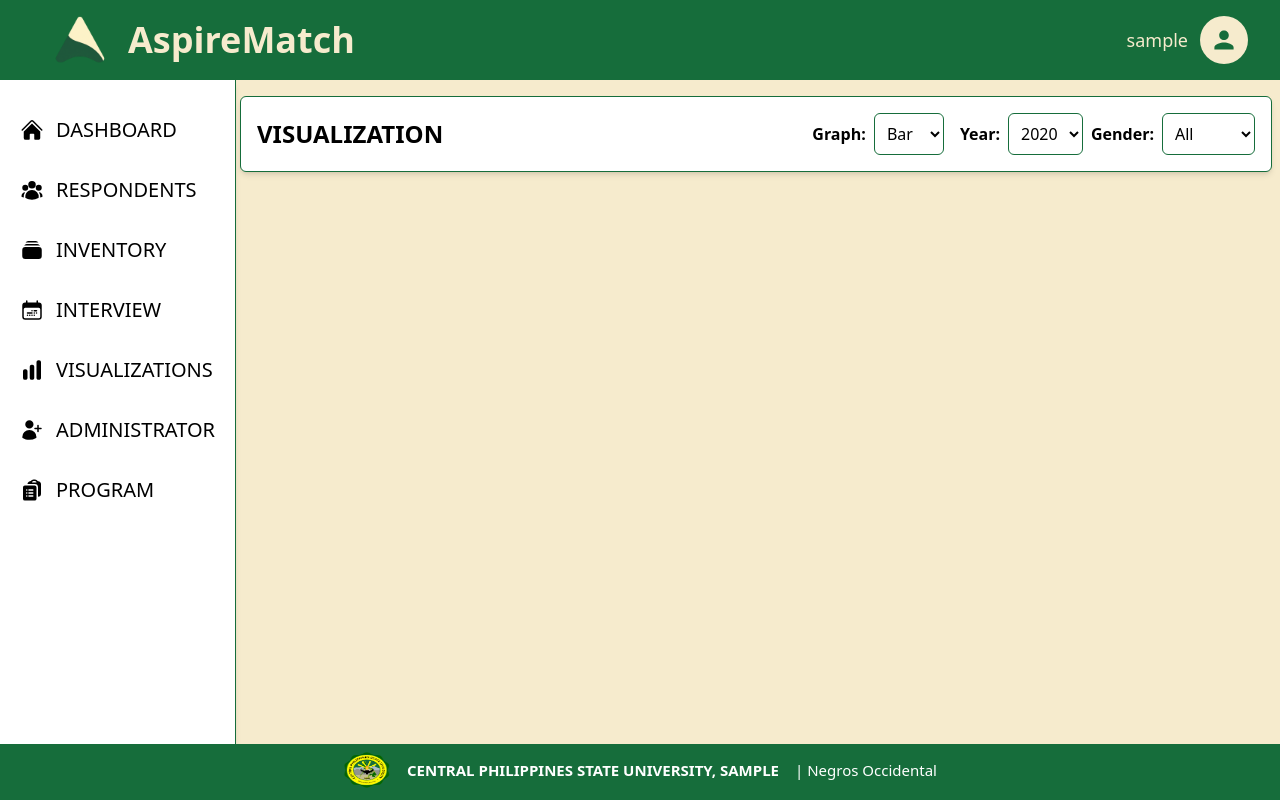
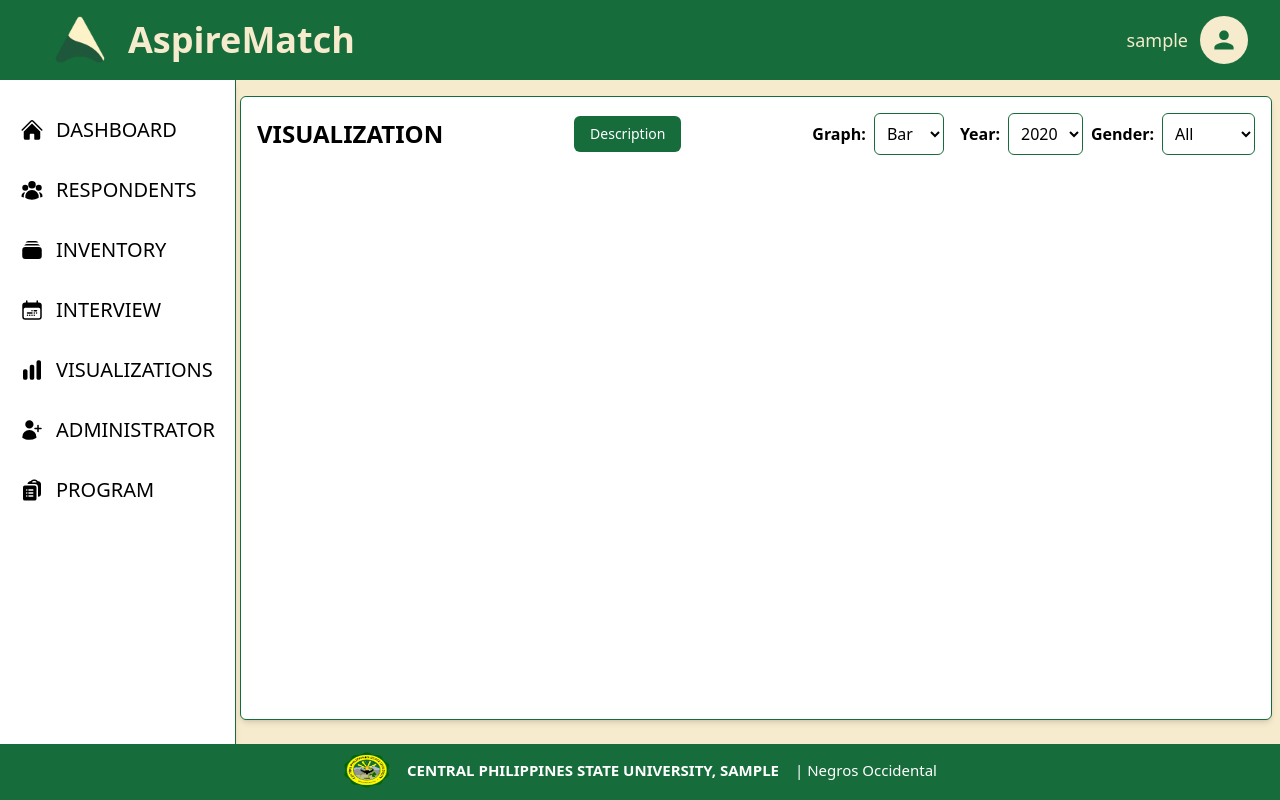
Before and after one commit to hrtzkn/aspirematch, a Flask app: template frontend/templates/admin/visualization.html in a window 1280 px wide. Run offline with Flask 2, Linux system fonts and the light colour scheme; the template is opened without the code that fills it: most values are stand-ins (such as "Sample title", 1, 10 or a date in 2020); style sheets or scripts are compiled from the project's sources; some libraries are stand-ins or nearby versions.

Commit message:
visual modify

```diff
--- a/frontend/templates/admin/visualization.html
+++ b/frontend/templates/admin/visualization.html
@@ -16,12 +16,15 @@
 
 <!-- MAIN -->
 <div class="flex flex-1">
-<main class="ml-60 mr-2 flex-1 mt-24 mb-20">
+<main class="ml-60 mr-2 p-4 flex-1 mt-24 mb-20 bg-white shadow-md rounded-md border border-[#166D3B]">
 
     <!-- HEADER -->
-    <div class="bg-white p-4 shadow-md rounded-md border border-[#166D3B] flex justify-between items-center">
+    <div class=" flex justify-between items-center">
         <h1 class="text-2xl font-bold">VISUALIZATION</h1>
-
+        <button onclick="openLetterDescription()"
+                            class=" text-sm bg-[#166D3B] text-white px-4 py-2 rounded-md hover:bg-green-800">
+                        Description
+                    </button>
         <div class="flex items-center gap-4">
             <!-- GRAPH TYPE -->
             <div>
@@ -88,33 +91,49 @@
     {{ letter_descriptions | tojson }}
 </script>
 
+<script id="all-programs-json" type="application/json">
+  {{ all_programs | tojson }}
+</script>
+
 <script>
 /* ================== GLOBAL ================== */
 let chartInstances = [];
 let redrawCallbacks = [];
 
+const LETTER_DESCRIPTIONS = JSON.parse(document.getElementById("letter-desc-data").textContent);
 const allData = JSON.parse(document.getElementById("data-json").textContent);
-const ALL_PROGRAMS = {{ all_programs | tojson | safe }};
+const ALL_PROGRAMS = JSON.parse(document.getElementById("all-programs-json").textContent);
 const ALL_LETTERS = Array.from({length: 18}, (_, i) => String.fromCharCode(65 + i));
 
-/* ================== LABEL WRAP ================== */
-function wrapLabel(label, maxChars = 20) {
-    if (!label) return '';
-    if (label.length <= maxChars) return label;
+function wrapLabel(label, maxChars = 15) {
+    if (!label) return [''];
+    if (label.length <= maxChars) return [label];
     const regex = new RegExp(`.{1,${maxChars}}`, 'g');
-    return label.match(regex).join('\n'); // line breaks
+    return label.match(regex); // returns array of lines
 }
 
-/* ================== CHART FACTORY ================== */
-function renderChart(ctx, type, labels, data, colors, label) {
+function getChartLabels(labels, isProgramChart, type) {
+    if (type === "pie") {
+        // Pie chart: join label into a single line or truncate
+        return labels.map(l => Array.isArray(l) ? l.join(' ') : l);
+    } else if (isProgramChart) {
+        // Bar/Line chart: keep multi-line array for bottom axis
+        return labels;
+    }
+    return labels;
+}
+
+function renderChart(ctx, type, labels, data, colors, label, isProgramChart = false) {
+    const chartLabels = getChartLabels(labels, isProgramChart, type);
+
     return new Chart(ctx, {
         type,
         data: {
-            labels,
+            labels: chartLabels,
             datasets: [{
-                label,
+                label: '', // remove dataset label to avoid redundancy
                 data,
-                backgroundColor: type === "pie" ? colors : colors,
+                backgroundColor: colors,
                 borderColor: colors,
                 borderWidth: type === "line" ? 2 : 0,
                 fill: type === "line" ? false : true,
@@ -126,11 +145,34 @@
             maintainAspectRatio: false,
             plugins: {
                 legend: { display: type === "pie" },
+                tooltip: {
+                    callbacks: {
+                        title: function() {
+                            // Remove top title
+                            return '';
+                        },
+                        label: function(context) {
+                            if (isProgramChart) {
+                                // Show: colored dot + program name + value
+                                return ALL_PROGRAMS[context.dataIndex][1] + ': ' + context.dataset.data[context.dataIndex];
+                            } else {
+                                // Letters chart
+                                return ALL_LETTERS[context.dataIndex] + ': ' + context.dataset.data[context.dataIndex];
+                            }
+                        }
+                    }
+                }
             },
             scales: type === "pie" ? {} : {
                 y: { beginAtZero: true },
                 x: {
-                    ticks: { font: { size: 8 } } // font size for bar/line
+                    ticks: {
+                        font: { size: isProgramChart ? 8 : 14 },
+                        callback: function(value, index) {
+                            const lbl = chartLabels[index];
+                            return Array.isArray(lbl) ? lbl : [lbl];
+                        }
+                    }
                 }
             }
         }
@@ -141,7 +183,6 @@
 const container = document.getElementById("charts-container");
 
 allData.forEach((yearData, idx) => {
-
     const section = document.createElement("div");
     section.className = "mb-12";
 
@@ -153,7 +194,7 @@
         <!-- PROGRAM -->
         <div class="bg-white p-6 rounded-md shadow-md border mb-6">
             <h3 class="font-bold mb-2">Most Chosen Preferred Program</h3>
-            <div class=" h-[420px]">
+            <div class="h-[300px]">
                 <canvas id="program-${idx}"></canvas>
             </div>
         </div>
@@ -161,7 +202,7 @@
         <!-- LETTER -->
         <div class="bg-white p-6 rounded-md shadow-md border">
             <h3 class="font-bold mb-2">Top Chosen Letters</h3>
-            <div class=" h-[300px]">
+            <div class="h-[300px]">
                 <canvas id="letter-${idx}"></canvas>
             </div>
         </div>
@@ -169,8 +210,8 @@
 
     container.appendChild(section);
 
-    // Wrapped program labels
-    const PROGRAM_LABELS = ALL_PROGRAMS.map(p => wrapLabel(p[1], 20));
+    // Wrapped program labels (split into multiple lines)
+    const PROGRAM_LABELS = ALL_PROGRAMS.map(p => wrapLabel(p[1], 15));
     const PROGRAM_COLORS = ALL_PROGRAMS.map(p => p[2] || "#166D3B");
 
     const programData = PROGRAM_LABELS.map((label, i) =>
@@ -185,7 +226,6 @@
             : 0
     );
 
-    // Random colors for letters
     const letterColors = ALL_LETTERS.map(() => {
         const hue = Math.floor(Math.random() * 360);
         return `hsl(${hue}, 70%, 55%)`;
@@ -197,14 +237,15 @@
         if (programChart) programChart.destroy();
         if (letterChart) letterChart.destroy();
 
-        // Preferred Program chart
+        // Program chart
         programChart = renderChart(
             document.getElementById(`program-${idx}`),
             type,
             PROGRAM_LABELS,
             programData,
             PROGRAM_COLORS,
-            "Students"
+            "Students",
+            true // <--- this makes font smaller and wraps labels
         );
 
         // Letter chart
@@ -214,13 +255,15 @@
             ALL_LETTERS,
             letterData,
             letterColors,
-            "Frequency"
+            "Letter chosen",
+            false
         );
+        letterChart.options.scales.x.ticks.font = { size: 14 };
+        letterChart.update();
 
         chartInstances.push(programChart, letterChart);
     }
 
-    // initial draw
     draw(document.getElementById("chartTypeSelect").value);
     redrawCallbacks.push(draw);
 });
```
